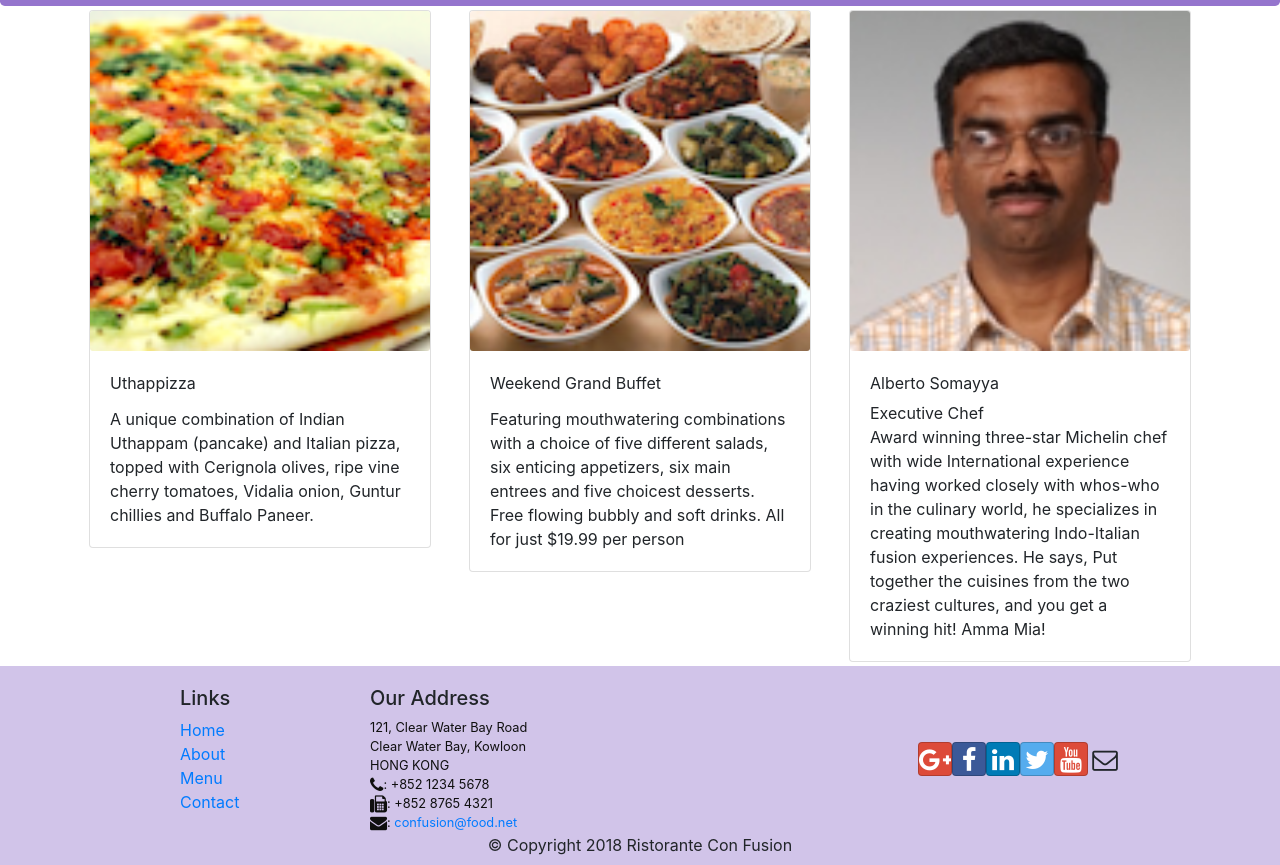
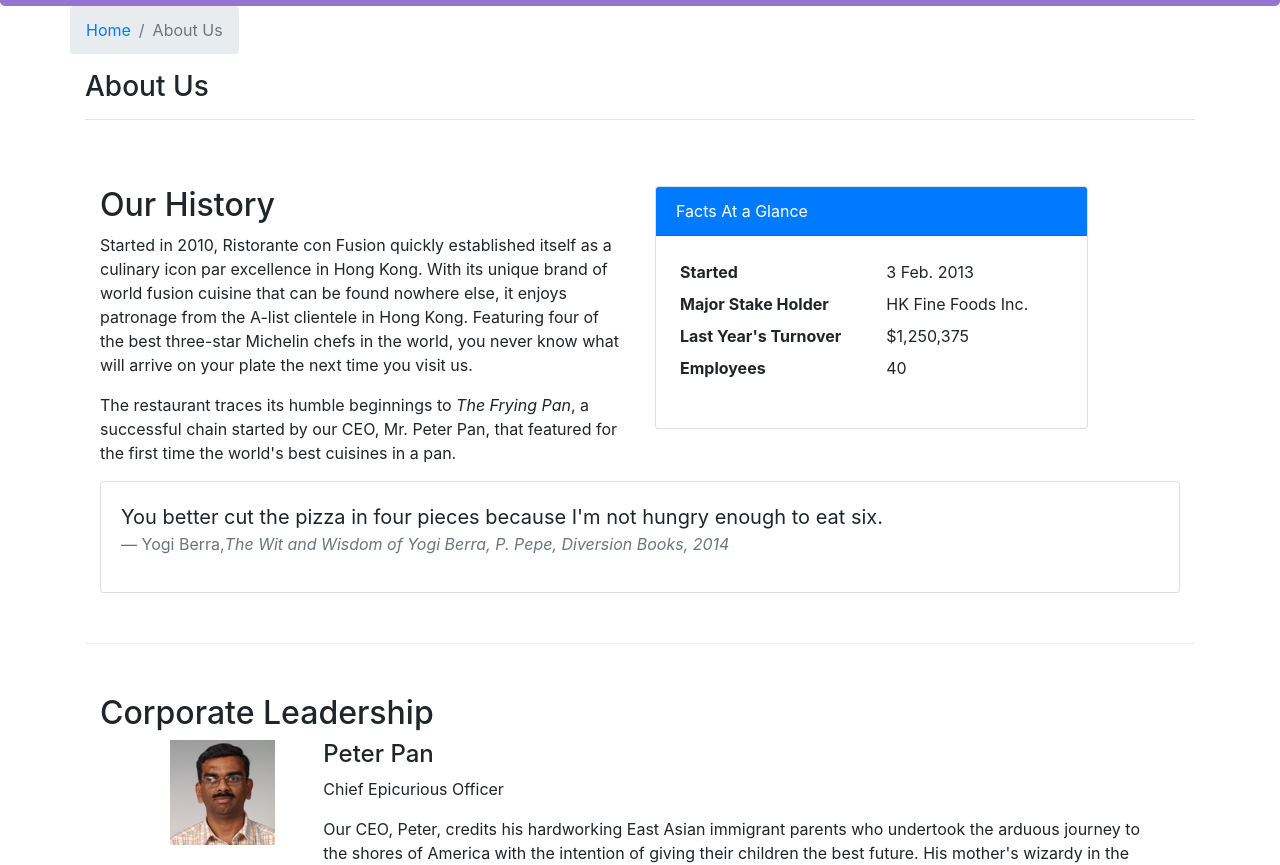
Before and after one commit to Hypermona/First-React-App, a React (Create React App) app: page /aboutus in a window 1280 px wide. Before the commit this address led to /home. Shown: the part 336-1201 px from the top of the page. Built offline with nearby package versions, Linux system fonts and the light colour scheme.

Commit message:
Assignment 2

```diff
--- /dev/null
+++ b/src/components/AboutComponent.js
@@ -0,0 +1,117 @@
+import React from "react";
+import {
+  Breadcrumb,
+  BreadcrumbItem,
+  Card,
+  CardBody,
+  CardHeader,
+  Media,
+} from "reactstrap";
+import { Link } from "react-router-dom";
+
+function About(props) {
+  const leaders = props.leaders.map((leader, i) => {
+    return (
+      <React.Fragment key={i}>
+        <Media className="col-12 mb-4">
+          <Media left className="col-sm-2">
+            <img
+              src={leader.image}
+              className="align-self-center"
+              alt={leader.name}
+            />
+          </Media>
+          <Media body>
+            <Media heading>{leader.name}</Media>
+            <p>{leader.designation}</p>
+            <p>{leader.description}</p>
+          </Media>
+        </Media>
+      </React.Fragment>
+    );
+  });
+
+  return (
+    <div className="container">
+      <div className="row">
+        <Breadcrumb>
+          <BreadcrumbItem>
+            <Link to="/home">Home</Link>
+          </BreadcrumbItem>
+          <BreadcrumbItem active>About Us</BreadcrumbItem>
+        </Breadcrumb>
+        <div className="col-12">
+          <h3>About Us</h3>
+          <hr />
+        </div>
+      </div>
+      <div className="row row-content">
+        <div className="col-12 col-md-6">
+          <h2>Our History</h2>
+          <p>
+            Started in 2010, Ristorante con Fusion quickly established itself as
+            a culinary icon par excellence in Hong Kong. With its unique brand
+            of world fusion cuisine that can be found nowhere else, it enjoys
+            patronage from the A-list clientele in Hong Kong. Featuring four of
+            the best three-star Michelin chefs in the world, you never know what
+            will arrive on your plate the next time you visit us.
+          </p>
+          <p>
+            The restaurant traces its humble beginnings to{" "}
+            <em>The Frying Pan</em>, a successful chain started by our CEO, Mr.
+            Peter Pan, that featured for the first time the world's best
+            cuisines in a pan.
+          </p>
+        </div>
+        <div className="col-12 col-md-5">
+          <Card>
+            <CardHeader className="bg-primary text-white">
+              Facts At a Glance
+            </CardHeader>
+            <CardBody>
+              <dl className="row p-1">
+                <dt className="col-6">Started</dt>
+                <dd className="col-6">3 Feb. 2013</dd>
+                <dt className="col-6">Major Stake Holder</dt>
+                <dd className="col-6">HK Fine Foods Inc.</dd>
+                <dt className="col-6">Last Year's Turnover</dt>
+                <dd className="col-6">$1,250,375</dd>
+                <dt className="col-6">Employees</dt>
+                <dd className="col-6">40</dd>
+              </dl>
+            </CardBody>
+          </Card>
+        </div>
+        <div className="col-12">
+          <Card>
+            <CardBody className="bg-faded">
+              <blockquote className="blockquote">
+                <p className="mb-0">
+                  You better cut the pizza in four pieces because I'm not hungry
+                  enough to eat six.
+                </p>
+                <footer className="blockquote-footer">
+                  Yogi Berra,
+                  <cite title="Source Title">
+                    The Wit and Wisdom of Yogi Berra, P. Pepe, Diversion Books,
+                    2014
+                  </cite>
+                </footer>
+              </blockquote>
+            </CardBody>
+          </Card>
+        </div>
+      </div>
+      <div className="row row-content">
+        <div className="col-12">
+          <h2>Corporate Leadership</h2>
+        </div>
+        <div className="col-12">
+          <Media list>{leaders}</Media>
+        </div>
+      </div>
+    </div>
+  );
+}
+
+export default About;
--- a/src/components/ContactComponent.js
+++ b/src/components/ContactComponent.js
@@ -1,8 +1,22 @@
 import React from "react";
+import { Breadcrumb, BreadcrumbItem } from "reactstrap";
+import { Link } from "react-router-dom";
 
 function Contact(props) {
   return (
     <div className="container">
+      <div className="row">
+        <Breadcrumb>
+          <BreadcrumbItem>
+            <Link to="/home">Home</Link>
+          </BreadcrumbItem>
+          <BreadcrumbItem active>Contact us</BreadcrumbItem>
+        </Breadcrumb>
+      </div>
+      <div className="col-12">
+        <h3>Contact us</h3>
+        <hr />
+      </div>
       <div className="row row-content">
         <div className="col-12">
           <h3>Location Information</h3>
--- a/src/components/DishdetailComponent.js
+++ b/src/components/DishdetailComponent.js
@@ -1,5 +1,7 @@
 import React, { Component } from "react";
 import { Card, CardBody, CardImg, CardText, CardTitle } from "reactstrap";
+import { Link } from "react-router-dom";
+import { Breadcrumb, BreadcrumbItem } from "reactstrap";
 
 function RenderDish({ dish }) {
   if (dish) {
@@ -14,13 +16,14 @@
     );
   }
 }
-function RenderComments({ dish }) {
-  if (dish) {
+function RenderComments({ comments }) {
+  console.log(comments);
+  if (comments) {
     return (
       <div>
         <h4>Comments</h4>
         <ul className="list-group">
-          {dish.comments.map((x) => {
+          {comments.map((x) => {
             return (
               <li key={x.id} className="list-group mt-3">
                 <p>{x.comment}</p>
@@ -40,17 +43,33 @@
         </ul>
       </div>
     );
+  } else {
+    return <div></div>;
   }
 }
 const DishDetail = (props) => {
   if (props.dish) {
     return (
-      <div className="row">
-        <div className="col-12 col-md-5 m-1">
-          <RenderDish dish={props.dish} />
+      <div className="container">
+        <div className="row">
+          <Breadcrumb>
+            <BreadcrumbItem>
+              <Link to="/menu">Menu</Link>
+            </BreadcrumbItem>
+            <BreadcrumbItem active>{props.dish.name}</BreadcrumbItem>
+          </Breadcrumb>
+          <div className="col-12">
+            <h3>{props.dish.name}</h3>
+            <hr />
+          </div>
         </div>
-        <div className="col-12 col-md-5 m-1">
-          <RenderComments dish={props.dish} />
+        <div className="row">
+          <div className="col-12 col-md-5 m-1">
+            <RenderDish dish={props.dish} />
+          </div>
+          <div className="col-12 col-md-5 m-1">
+            <RenderComments comments={props.comments} />
+          </div>
         </div>
       </div>
     );
--- a/src/components/MainComponent.js
+++ b/src/components/MainComponent.js
@@ -2,6 +2,7 @@
 import "bootstrap/dist/css/bootstrap.min.css";
 import Home from "./HomeComponent";
 import Menu from "./MenuComponent";
+import DishDetail from "./DishdetailComponent";
 import { DISHES } from "../shared/dishes";
 import { COMMENTS } from "../shared/comments";
 import { LEADERS } from "../shared/leaders";
@@ -10,6 +11,7 @@
 import Header from "./HeaderComponent";
 import Footer from "./FooterComponent";
 import { Switch, Route, Redirect } from "react-router-dom";
+import About from "./AboutComponent";
 
 class Main extends Component {
   constructor(props) {
@@ -32,6 +34,21 @@
         />
       );
     };
+
+    const DishWithId = ({ match }) => {
+      return (
+        <DishDetail
+          dish={
+            this.state.dishes.filter(
+              (dish) => dish.id === parseInt(match.params.dishId, 10)
+            )[0]
+          }
+          comments={this.state.comments.filter(
+            (comment) => comment.dishId === parseInt(match.params.dishId, 10)
+          )}
+        />
+      );
+    };
     return (
       <div>
         <Header />
@@ -42,7 +59,13 @@
             path="/menu"
             component={() => <Menu dishes={this.state.dishes} />}
           />
+          <Route path="/menu/:dishId" component={DishWithId} />
           <Route exact path="/Contactus" component={Contact} />
+          <Route
+            exact
+            path="/aboutus"
+            component={() => <About leaders={this.state.leaders} />}
+          />
           <Redirect to="/home" />
         </Switch>
         <Footer />
--- a/src/components/MenuComponent.js
+++ b/src/components/MenuComponent.js
@@ -2,19 +2,22 @@
 import {
   Card,
   CardImg,
-  CardBody,
   CardImgOverlay,
-  CardText,
   CardTitle,
+  Breadcrumb,
+  BreadcrumbItem,
 } from "reactstrap";
+import { Link } from "react-router-dom";
 
 function RendeMenuItem({ dish, onClick }) {
   return (
-    <Card onClick={() => onClick(dish.id)}>
-      <CardImg width="100%" src={dish.image} />
-      <CardImgOverlay>
-        <CardTitle>{dish.name}</CardTitle>
-      </CardImgOverlay>
+    <Card>
+      <Link to={`/menu/${dish.id}`}>
+        <CardImg width="100%" src={dish.image} alt={dish.name} />
+        <CardImgOverlay>
+          <CardTitle>{dish.name}</CardTitle>
+        </CardImgOverlay>
+      </Link>
     </Card>
   );
 }
@@ -23,12 +26,24 @@
   const menu = props.dishes.map((dish) => {
     return (
       <div key={dish.id} className="col-12 col-md-5 m-1">
-        <RendeMenuItem dish={dish} onClick={props.onClick} />
+        <RendeMenuItem dish={dish} />
       </div>
     );
   });
   return (
     <div className="container">
+      <div className="row">
+        <Breadcrumb>
+          <BreadcrumbItem>
+            <Link to="/home">Home</Link>
+          </BreadcrumbItem>
+          <BreadcrumbItem active>Menu</BreadcrumbItem>
+        </Breadcrumb>
+        <div className="col-12">
+          <h3>Menu</h3>
+          <hr />
+        </div>
+      </div>
       <div className="row">{menu}</div>
     </div>
   );
```
